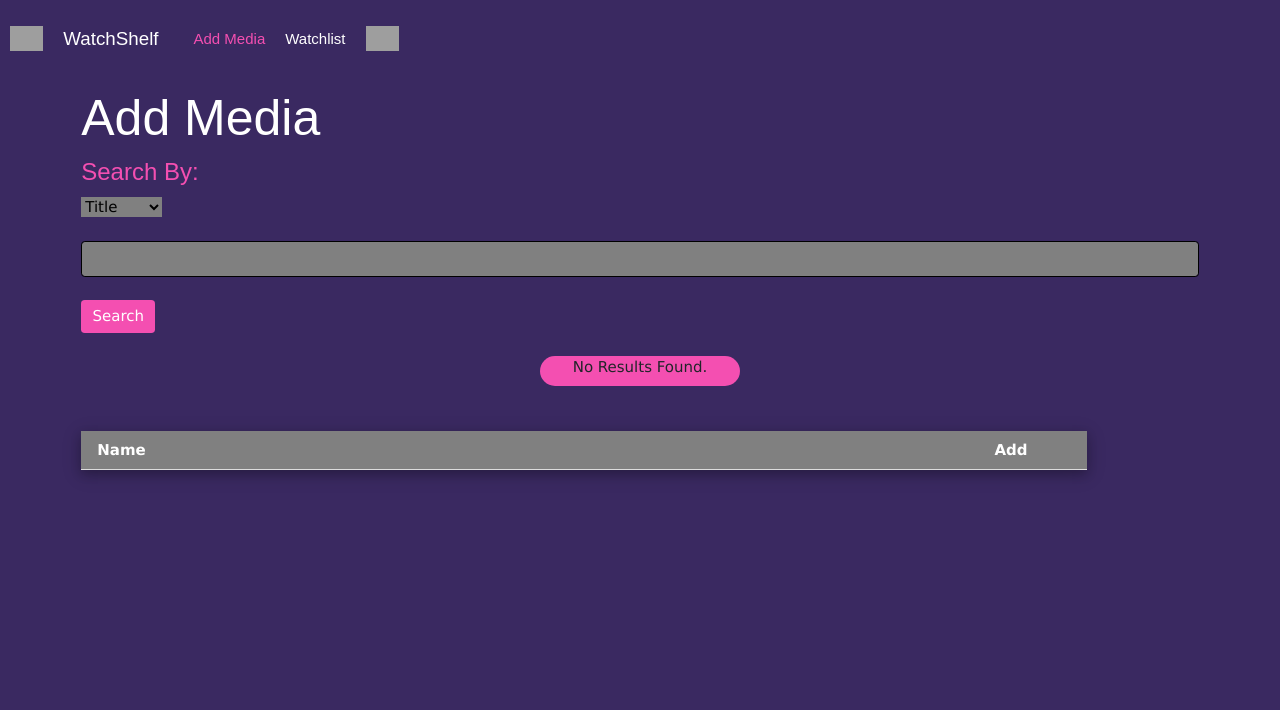
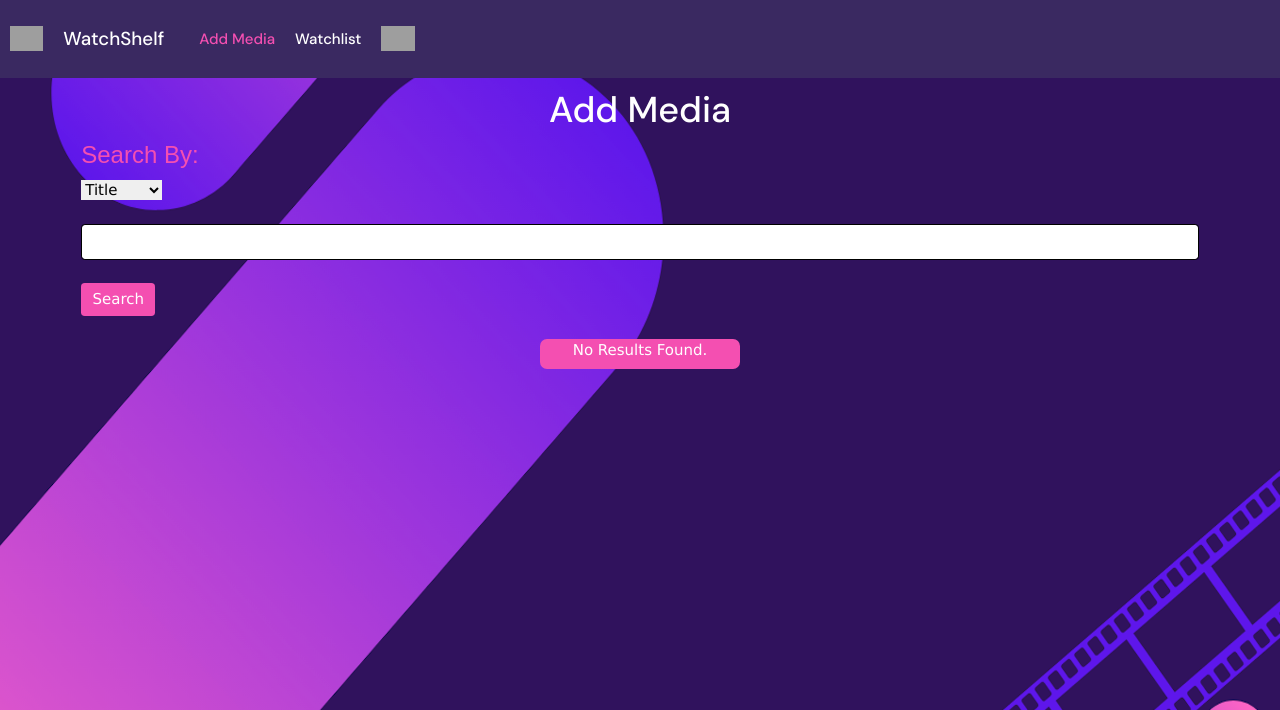
Before and after one commit to JulietteLaburthe/4750-project, a PHP site: a page that uses php-gcp/add_media.php in a window 1280 px wide. Shown: the top 710 px of the page. Run offline with PHP 8.4, Linux system fonts and the light colour scheme; lists and menus that the app fills with data are empty; grey boxes are pictures that could not be loaded.

Commit message:
add media page styling

```diff
--- a/php-gcp/add_media.php
+++ b/php-gcp/add_media.php
@@ -31,7 +31,7 @@ $link_address2= "https://localhost/php-gcp/add_media.php?email=". $email."";
 
 <!-- 1. create HTML5 doctype -->
 <!DOCTYPE html>
-<html>
+<html style="height:100%">
 <head>
   <meta charset="UTF-8">
 
@@ -71,57 +71,68 @@ $link_address2= "https://localhost/php-gcp/add_media.php?email=". $email."";
   <!-- include your CSS -->
   <!-- <link rel="stylesheet" href="custom.css" />  -->
 
+  <style>
+@import url('https://fonts.googleapis.com/css2?family=DM+Sans:wght@500;700&display=swap');
+@import url('https://fonts.googleapis.com/css2?family=DM+Sans:wght@500;700&family=Montserrat:wght@500&display=swap');
+</style>
 </head>
 
-<body style="background-color:#3a2961 ;">
+<body style="height:100%; background-image: url('cleanbackground.png');
+ background-position: center;
+  background-size: 100% 100%;">
+<center>
+
+
 <nav class="navbar navbar-expand-lg " style="background-color: #3a2961">
 <div class="navbar-nav">
 <a style="padding: 10px;" href="https://cs4750-project-db.uk.r.appspot.com/add_media.php" > <img src="https://cdn-icons-png.flaticon.com/128/1946/1946436.png" style="height: 25px;"/></a>
 </div>
-  <h2 class="navbar-brand" style="padding: 10px;color:white;font-family: sans-serif" >WatchShelf</h2>
+  <h2 class="navbar-brand" style="padding: 10px;color:white;font-family: 'DM Sans', sans-serif;" >WatchShelf</h2>
   <button class="navbar-toggler" type="button" data-toggle="collapse" data-target="#navbarNavAltMarkup" aria-controls="navbarNavAltMarkup" aria-expanded="false" aria-label="Toggle navigation">
     <span class="navbar-toggler-icon"></span>
   </button>
 
-      <a class="nav-item nav-link active" href="<?php echo $link_address2;?>" style="padding: 10px;color:#f44fb1;font-family: sans-serif" >Add Media</a>
-      <a class="nav-item nav-link"  href="<?php echo $link_address;?>"style="padding: 10px;color:white;font-family: sans-serif" >Watchlist<a/>
+      <a class="nav-item nav-link active" href="<?php echo $link_address2;?>" style="padding: 10px;color:#f44fb1;font-family: 'DM Sans', sans-serif;" >Add Media</a>
+      <a class="nav-item nav-link"  href="<?php echo $link_address;?>"style="padding: 10px;color:white;font-family: 'DM Sans', sans-serif;" >Watchlist<a/>
       <a style="padding: 10px;" href="https://cs4750-project-db.uk.r.appspot.com/" > <img src="https://cdn-icons-png.flaticon.com/128/1828/1828479.png" style="height: 25px;"/></a>
 
 </nav>
-<div class="container">
-
-<font color="white" ><h1 style="font-size:50px;font-family: sans-serif">Add Media</h1></font>
+<div class="container" style="text-align: left;">
+ <font color="white"> <h1 style="text-align: center;font-family: 'DM Sans', sans-serif;">Add Media</h1>  </font>
 <h3 style="font-family: sans-serif;color:#f44fb1;">Search By: </h3>
 <form action="add_media.php" method="post">
 
 <input type="hidden" name="email" value="<?php echo $email ?>">
-<select name="selectButton" style="background-color:grey;border:black">
+<select name="selectButton" style="border:black">
 <option value="Title" >Title</option>
 <option value="Actor">Actor</option>
 <option value="Director">Director </option>
 </select>
 <br><br>
-<input type="textbox" class="form-control" name="search_res"  style="background-color:grey;border-color:black;color:white""
+<input type="textbox" class="form-control" name="search_res"  style="border-color:black;"
             ?>    <br>
 <input type="submit" value="Search" name="btnAction" class="btn btn-dark" style="background-color:#f44fb1;border:black"/>
 </form>
 <br>
 <table class="w3-table w3-bordered w3-card-4" style="width:90%" style="background-color:black">
-  <thead>
-  <tr style="background-color:grey">
-    <th width="90%" style="color:white">Name</th>
-    <th width="10%"  style="color:white">Add</th>
-  </tr>
-  </thead>
+
+
   <?php
        if(count($list_of_media)==0){
-         echo "<div class='container' style='text-align: center;width: 200px;height:30px;background-color:#f44fb1;border-radius: 15px;'><p>No Results Found.</p></div>";
+         echo "<div class='container' style='text-align: center; color:white;width: 200px;height:30px;background-color:#f44fb1;border-radius: 7px;'><p>No Results Found.</p></div>";
+       }
+       else{
+         echo '<thead>
+         <tr style="background-color: #3a2961">
+           <th width="90%" style="color:white">Name</th>
+           <th width="10%"  style="color:white">Add</th>
+         </tr></thead>';
        }
   ?>
 <br><br>
   <?php foreach ($list_of_media as $media): ?>
-  <tr style="background-color:black">
-    <td style="color:white"><?php echo "<b style='color:#f44fb1;font-family: sans-serif;font-size:30px'>".$media['common_title']."</b>";
+  <tr style="background-color:#1a0641;">
+    <td style="color:white"><?php echo "<b style='font-family: sans-serif;font-size:30px'>".$media['common_title']."</b>";
      $type = getMediaInfo_byID($media['unique_title_identifier']);
      getInfo_byType($media['unique_title_identifier'],$type);?></td>
 
--- a/php-gcp/user_functions.php
+++ b/php-gcp/user_functions.php
@@ -30,7 +30,7 @@ function login($email, $password)
             // $_SESSION['email'] = $email;
 			// $_SESSION['username'] = $query[1];
 
-			echo '<br></br> <div class="container" style="text-align: center;width: 600px;height:30px;background-color:#1a0641;border-radius: 15px; "><a href="https://localhost/php-gcp/add_media?email=' . $email . '" style="color:white">Login Successful!
+			echo '<br></br> <div class="container" style="text-align: center;width: 600px;height:30px;background-color:#1a0641;border-radius: 15px; "><a href="https://localhost/4750-project/php-gcp/add_media.php?email=' . $email . '" style="color:white">Login Successful!
 			Click here to start Adding Media to Your Watchlist!</a></div>';
 
 
@@ -81,7 +81,8 @@ function signup($email,$username,$password){
        $statement->closeCursor();
     //    $_SESSION['email'] = $email;
     //    $_SESSION['username'] = $username;
-	echo '<div class="container" style="text-align: center;width: 800px;height:30px;background-color:black;border-radius: 15px;"><a style="color:white" href="https://cs4750-project-db.uk.r.appspot.com/add_media.php?email=' . $email . '">Sign Up Successful! Click here to start Adding Media to Your Watchlist!</a></div>';
+	echo '<br></br> <div class="container" style="text-align: center;width: 600px;height:30px;background-color:#1a0641;border-radius: 15px; "><a href="https://localhost/4750-project/php-gcp/add_media?email=' . $email . '" style="color:white">Login Successful!
+	Click here to start Adding Media to Your Watchlist!</a></div>';
 
 
        return true;
--- a/php-gcp/watchlist.php
+++ b/php-gcp/watchlist.php
@@ -55,7 +55,7 @@ if ($_SERVER['REQUEST_METHOD'] == 'POST')
     }
 
 }
-$link_address= "https://localhost/php-gcp/watchlist.php?email=". $email."";
+$link_address= "https://localhost/4750-project/php-gcp/watchlist.php?email=". $email."";
 $link_address2= "https://localhost/php-gcp/add_media.php?email=". $email."";
 
 ?>
```
Also changed, not shown: php-gcp/login.php (+4 -3 lines), php-gcp/signup.php (+4 -3 lines), php-gcp/clean-background.png (added), php-gcp/cleanbackground.png (added), 1 other file.
